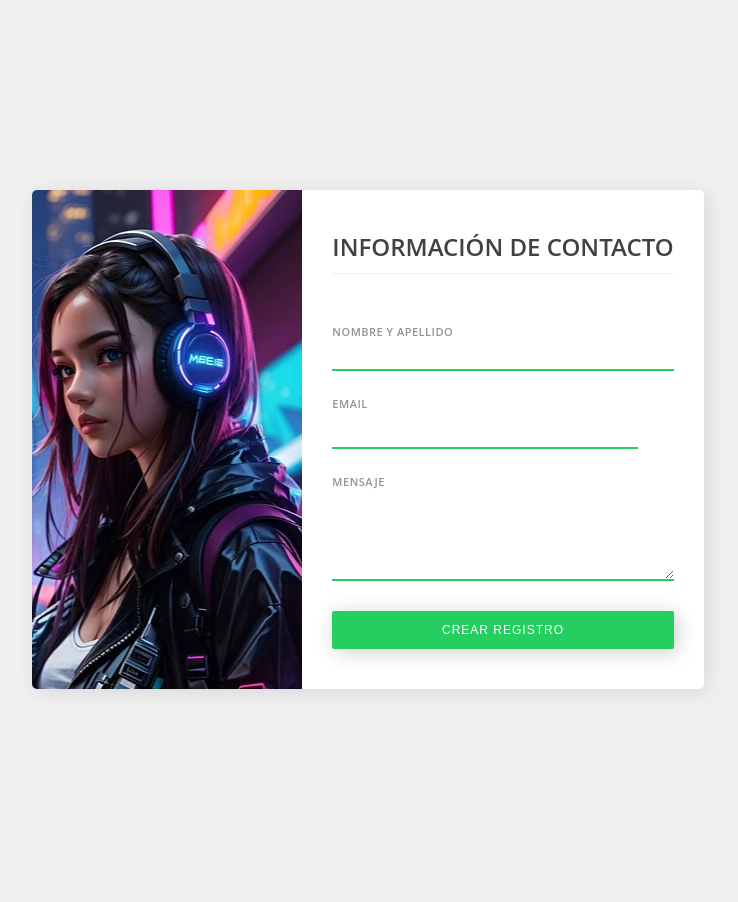
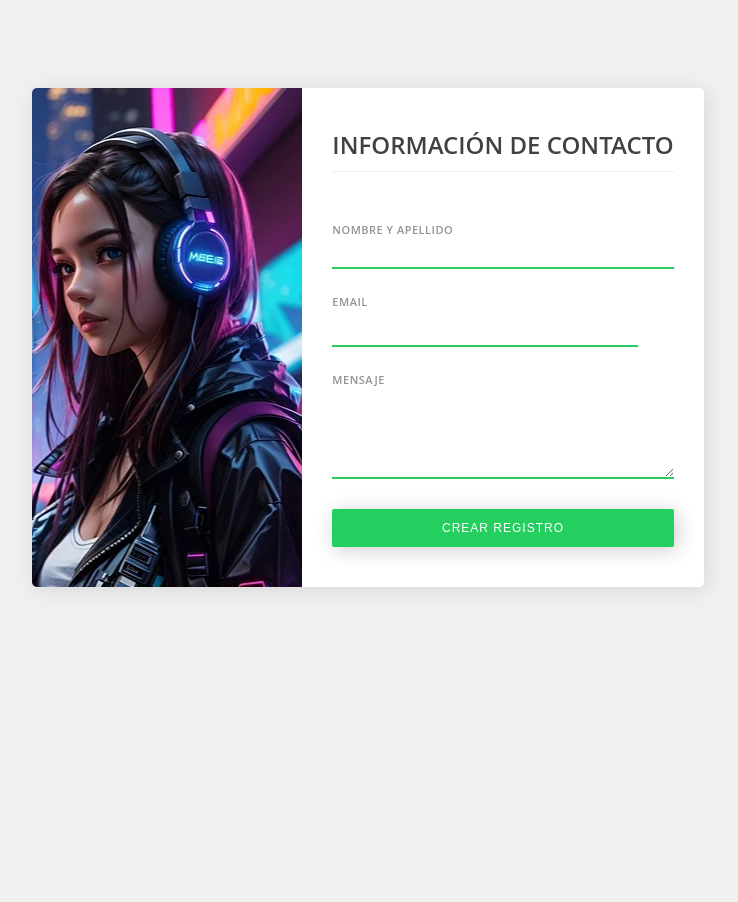
Before and after one commit to urian121/Resend-la-forma-mas-facil-para-Enviar-Correos-Electronicos-con-PHP-NodeJS-Python-y-muchos-Mas, a Django app: page / in a window 1280 px wide. Shown: the whole page, without its empty margins (272-1010 px from the left). After the commit the page ends 590 px from the top, so only its background shows below. Run offline with Django 4.2, Linux system fonts and the light colour scheme.

```diff
--- a/Resend-Python-Django/envia_email/static/assets/css/home.css
+++ b/Resend-Python-Django/envia_email/static/assets/css/home.css
@@ -133,7 +133,6 @@ textarea:focus {
   justify-content: center;
   align-items: center;
   height: 100vh;
-  margin-top: 8%;
 }
 
 .modal__container {
```
Also changed, not shown: Resend-NodeJS-Express/README.MD, Resend-NodeJS/README.MD, Resend-PHP/README.MD, Resend-Python-Django/README.MD, Resend-Python-Flask/README.MD.
